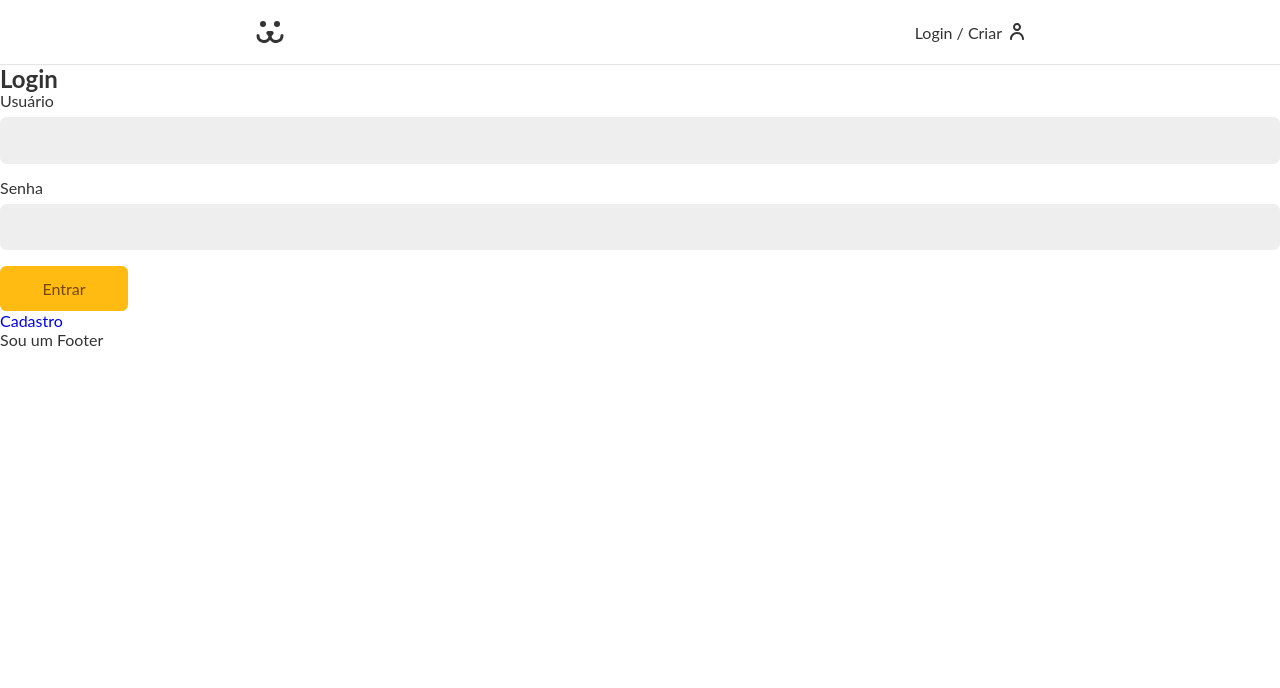
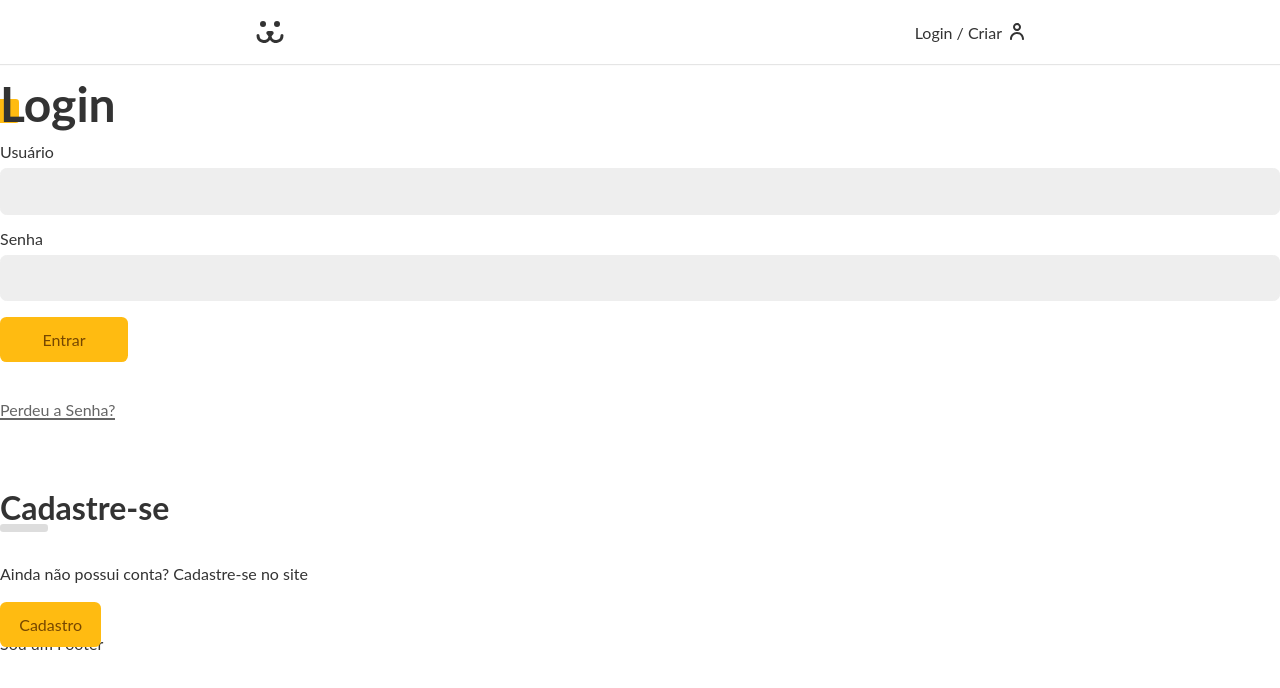
Before and after one commit to Christian-Fernando993/dogs, a React app: page /login in a window 1280 px wide. Shown: the top 688 px of the page. Built offline with nearby package versions, Linux system fonts and the light colour scheme; the HTML template or start-up script is replaced by a standard one.

Commit message:
novas funcionalidades

```diff
--- a/src/App.css
+++ b/src/App.css
@@ -28,9 +28,43 @@
 }
 a{
     text-decoration: none;
+    color: #333;
 }
 .container{
     max-width: 800px;
     padding: 0 1rem;
     margin: 0 auto;
 }
+.title{
+    font-family: var(--type-first);
+    line-height: 1;
+    font-size: 3rem;
+    margin: 1rem 0;
+    position: relative;
+    z-index: 1;
+}
+.title::after{
+    content: '';
+    display: block;
+    width: 1.5rem;
+    height: 1.5rem;
+    background-color: #fb1;
+    position: absolute;
+    bottom: 5px;
+    left: -5px;
+    border-radius: 0.2rem;
+    z-index: -1;
+}
+
+.animeLeft{
+    opacity: 0;
+    transform: translateX(-20px);
+    animation: animeLeft .3s forwards;
+}
+
+@keyframes animeLeft {
+    to{
+        opacity: 1;
+        transform: initial;
+    }
+}
--- /dev/null
+++ b/src/Components/Helper/Error.jsx
@@ -0,0 +1,10 @@
+export const Error = ({error}) => {
+
+    if(!error) return null
+
+    return (
+        <p style={{color: '#f31', margin: '1rem 0'}}>
+            {error}
+        </p>
+    );
+}
--- a/src/Components/Login/LoginForm.jsx
+++ b/src/Components/Login/LoginForm.jsx
@@ -1,28 +1,31 @@
-import React from 'react'
+import React from "react";
 import { Link } from "react-router-dom";
 import { Input } from "../Forms/Input";
 import { Button } from "../Forms/Button";
 import { useForm } from "../../Hooks/useForm";
-import { UserContext } from '../../UserContext';
+import { UserContext } from "../../UserContext";
+import { Error } from "../Helper/Error";
+import styles from "./LoginForm.module.css";
+import stylesBtn from "../Forms/Button.module.css";
 
 export const LoginForm = () => {
   const username = useForm();
   const password = useForm();
 
-  const {userLogin, error, loading}= React.useContext(UserContext);
+  const { userLogin, error, loading } = React.useContext(UserContext);
 
   async function handleSubmit(event) {
-    event.preventDefault()
+    event.preventDefault();
 
-    if(username.validate() && password.validate()) {
-      userLogin(username.value, password.value)
+    if (username.validate() && password.validate()) {
+      userLogin(username.value, password.value);
     }
   }
 
   return (
-    <section>
-      <h1>Login</h1>
-      <form action="" onSubmit={handleSubmit}>
+    <section className="animeLeft">
+      <h1 className="title">Login</h1>
+      <form className={styles.form} onSubmit={handleSubmit}>
         <Input label="Usuário" type="text" name="username" {...username} />
         <Input label="Senha" type="password" name="password" {...password} />
         {loading ? (
@@ -30,9 +33,19 @@
         ) : (
           <Button>Entrar</Button>
         )}
-        { error && <p>{error}</p> }
+        <Error error={error} />
       </form>
-      <Link to="/login/criar">Cadastro</Link>
+      <Link className={styles.perdeu} to="/login/perdeu">
+        Perdeu a Senha?
+      </Link>
+
+      <div className={styles.cadastro}>
+        <h2 className={styles.subtitle}>Cadastre-se</h2>
+        <p>Ainda não possui conta? Cadastre-se no site</p>
+        <Link className={stylesBtn.button} to="/login/criar">
+          Cadastro
+        </Link>
+      </div>
     </section>
   );
 };
--- /dev/null
+++ b/src/Components/Login/LoginForm.module.css
@@ -0,0 +1,41 @@
+.form{
+    margin-bottom: 2rem;
+}
+
+.perdeu{
+    display: inline-block;
+    color: #666;
+    padding: .5rem 0;
+    line-height: 1;
+}
+
+.perdeu::after{
+    content: '';
+    height: 2px;
+    width: 100%;
+    background-color: currentColor;
+    display: block;
+}
+
+.cadastro{
+    margin-top: 4rem;
+}
+
+.cadastro p{
+    margin-top: 2rem;
+    margin-bottom: 2rem;
+}
+
+.subtitle{
+    line-height: 1;
+    font-size: 2rem;
+}
+
+.subtitle::after{
+    content: '';
+    display: block;
+    background-color: #ddd;
+    height: .5rem;
+    width: 3rem;
+    border-radius: .2rem;
+}
```
